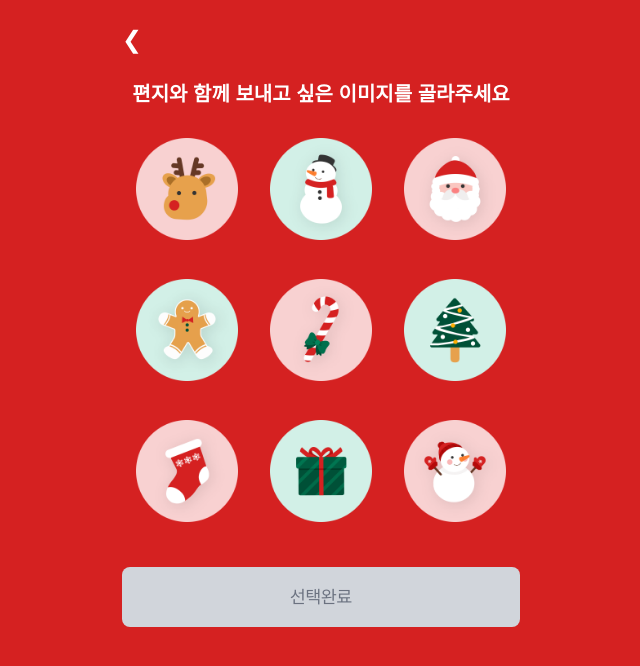
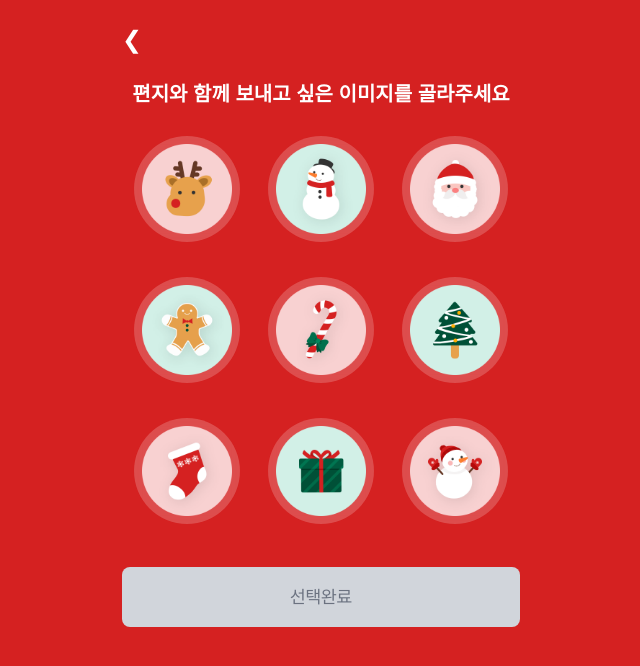
Before and after one commit to insunglee12/Webapp_test, a Next.js app: page /select-image in a window 1280 px wide. Shown: the top 666 px of the page, without its empty margins (319-959 px from the left). Built offline with nearby package versions, Linux system fonts and the light colour scheme.

Commit message:
그리드 조정

```diff
--- a/src/app/select-image/page.tsx
+++ b/src/app/select-image/page.tsx
@@ -42,15 +42,16 @@ export default function SelectImage() {
                 className={`
                   w-full h-full rounded-full overflow-hidden
                   transition-transform duration-200 hover:scale-105 active:scale-95
+                  bg-white/20 backdrop-blur-sm
                   ${selectedIndex === index ? 'ring-4 ring-white' : ''}
                 `}
               >
-                <div className="relative w-full h-full">
+                <div className="relative w-full h-full flex items-center justify-center">
                   <Image
                     src={image}
                     alt={`선택 이미지 ${index + 1}`}
                     fill
-                    className="object-cover p-0.5"
+                    className="object-contain p-2"
                     sizes="(max-width: 430px) 33vw, 120px"
                     priority={index < 6}
                   />
```
